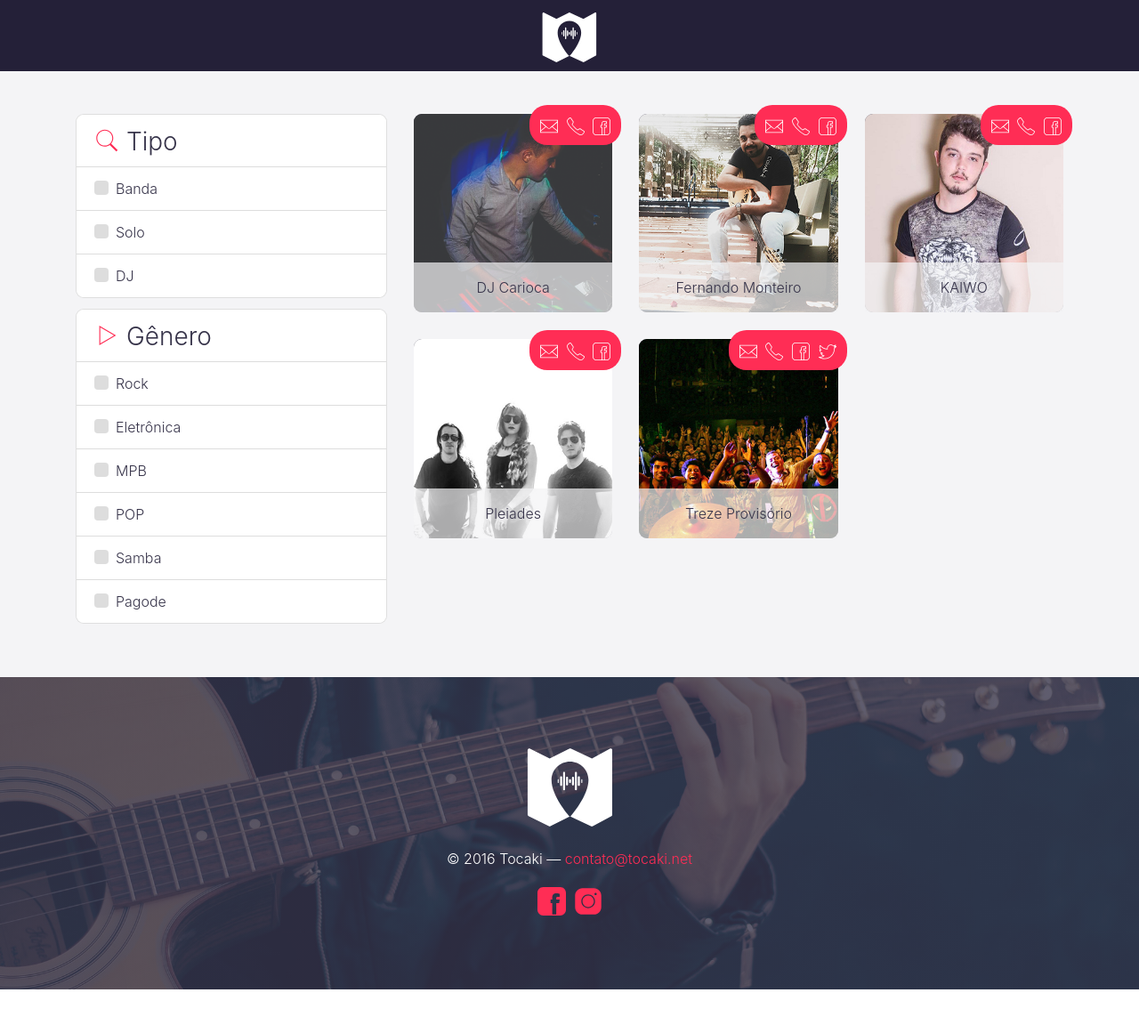
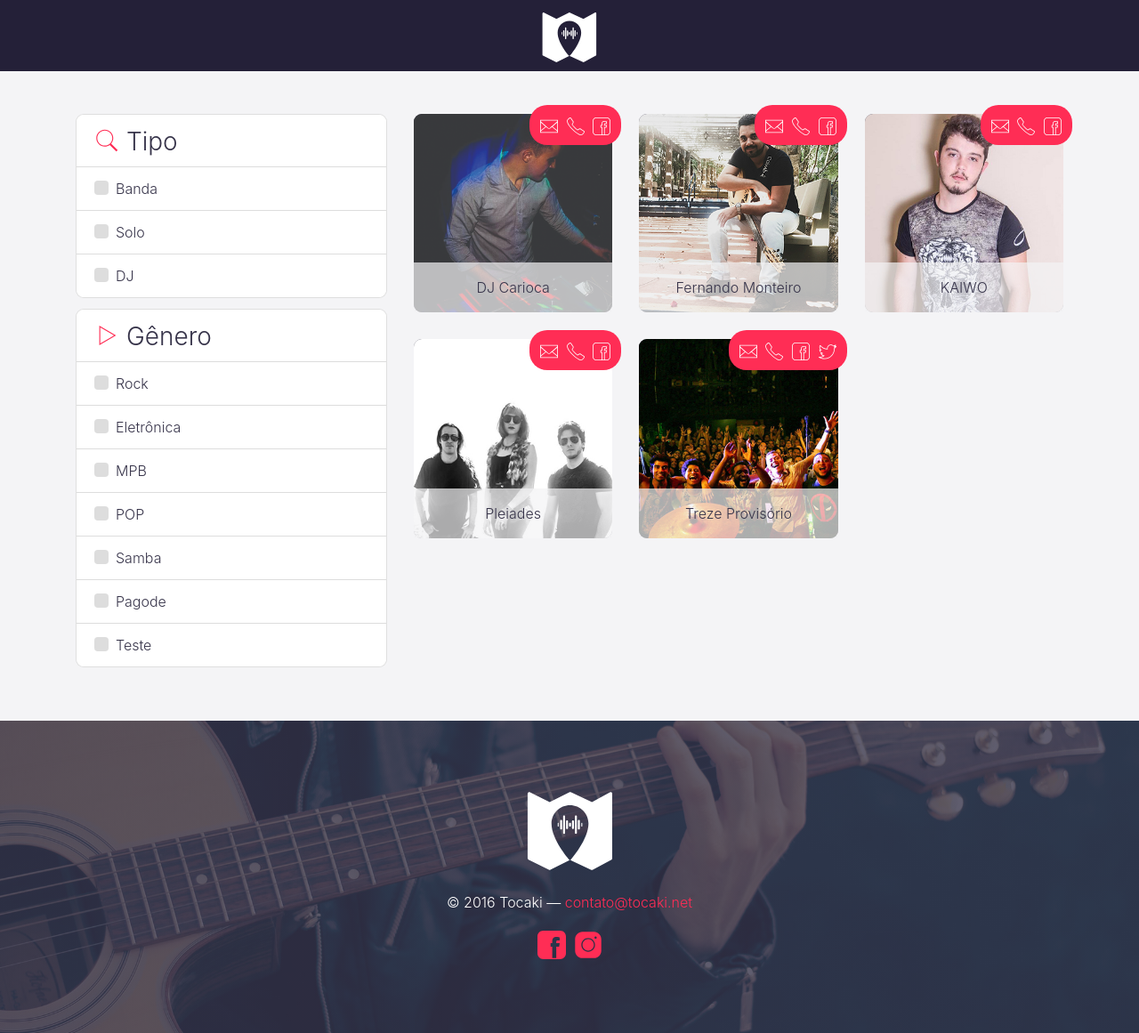
Before and after one commit to tocaki/tocaki.github.io, a Jekyll site: the page built from artistas.html, in a window 1280 px wide. Shown: the whole page at 89% size. Built offline with Jekyll 4.4.1, drawn with Linux system fonts in a browser that asks for light colours; before the commit the page ends 1112 px from its top, so only the background shows below that.

Commit message:
Updated genres.yml

```diff
--- a/_data/genres.yml
+++ b/_data/genres.yml
@@ -4,3 +4,4 @@
 - POP
 - Samba
 - Pagode
+- Teste
```
